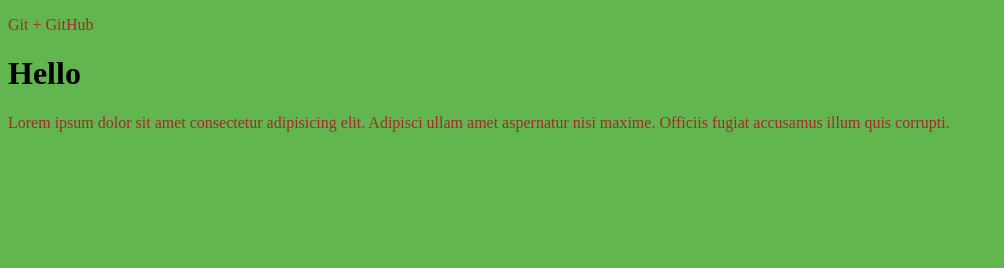
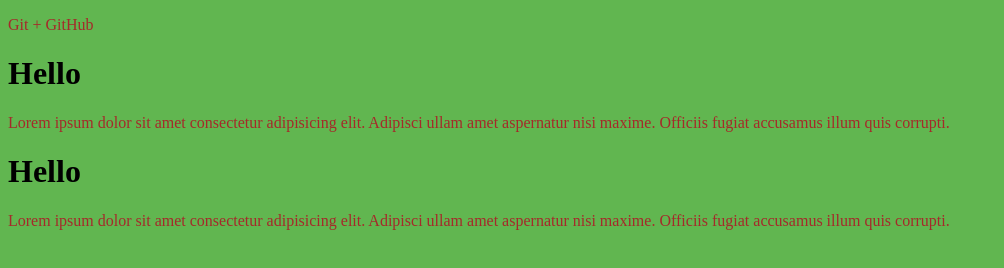
Before and after one commit to vashkinazi/gittest, a plain HTML site: page index.html in a window 1280 px wide. Shown: the whole page, without its empty margins (0-1004 px from the left). Drawn offline with Linux system fonts and the light colour scheme.

Commit message:
Ветка about и работа в ней

```diff
--- a/index.html
+++ b/index.html
@@ -12,5 +12,9 @@
     <p>Lorem ipsum dolor sit amet consectetur adipisicing elit. Adipisci ullam amet aspernatur nisi maxime.
         Officiis fugiat accusamus illum quis corrupti.
     </p>
+    <h1>Hello</h1>
+    <p>Lorem ipsum dolor sit amet consectetur adipisicing elit. Adipisci ullam amet aspernatur nisi maxime.
+        Officiis fugiat accusamus illum quis corrupti.
+    </p>
 </body>
 </html>
```
